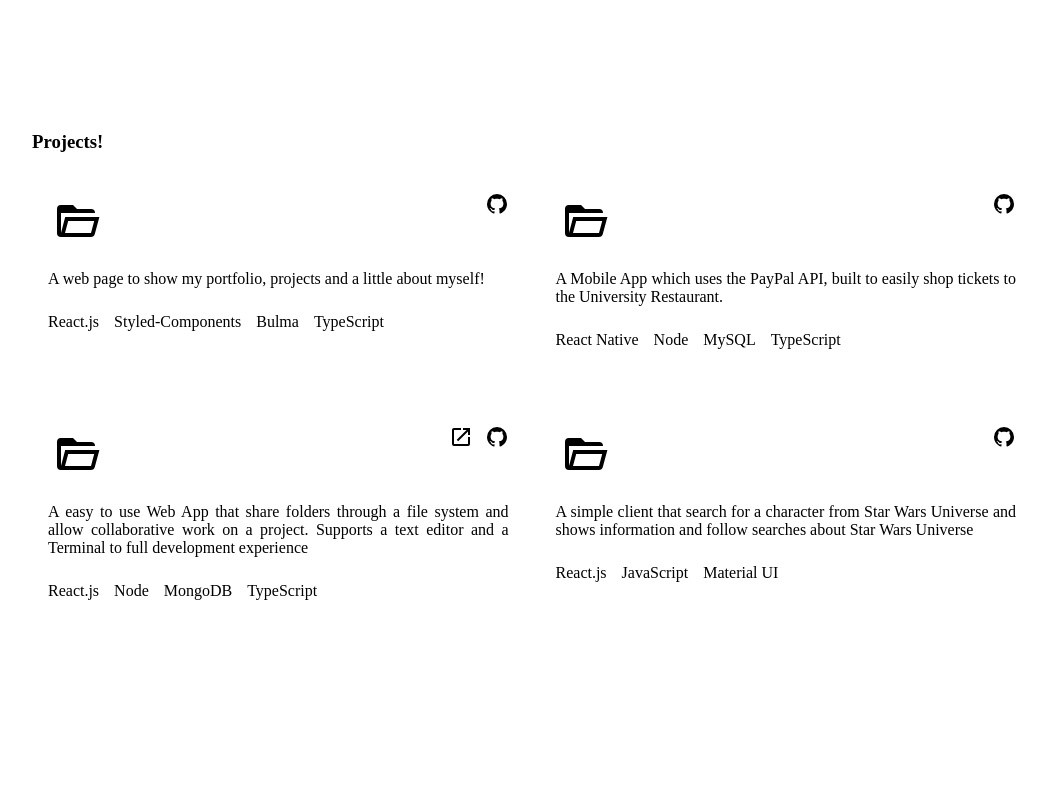
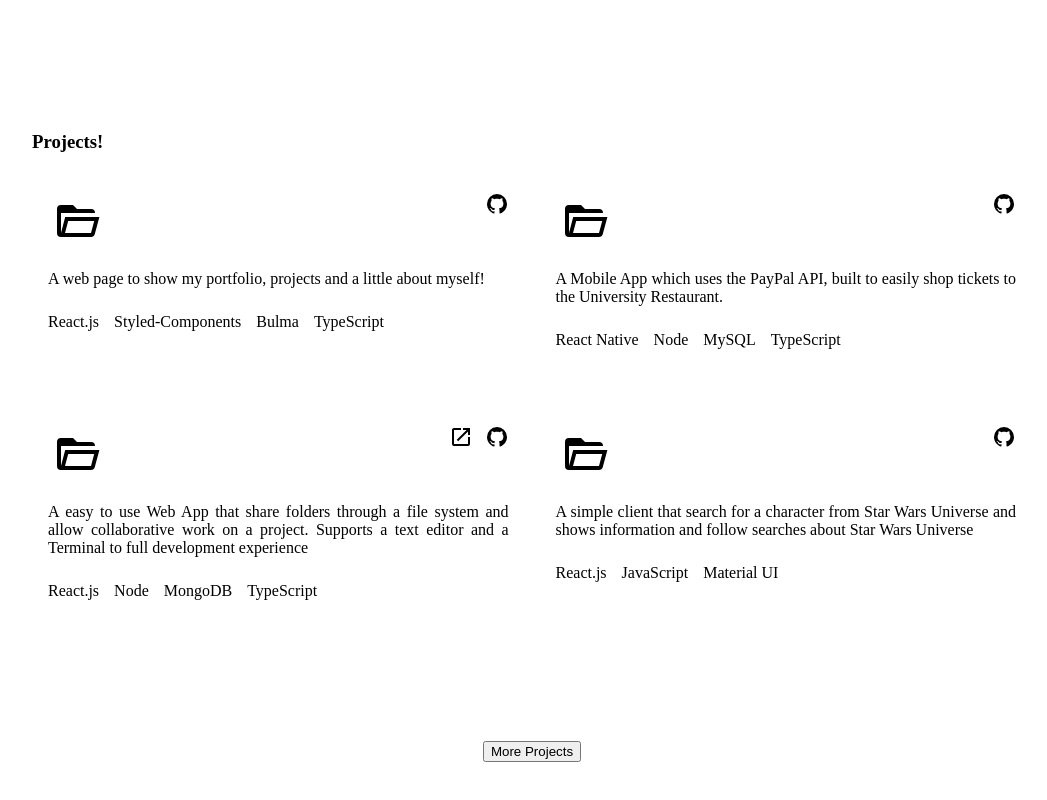
Before and after one commit to Neiva07/personal-webpage, a React (Create React App) app: page / in a window 1280 px wide. Shown: the part 1368-2168 px from the top of the page, without its empty margins (108-1155 px from the left). Built offline with nearby package versions, Linux system fonts and the light colour scheme.

Commit message:
added the button 'more projects'

```diff
--- a/src/Components/Sections/Projects/index.tsx
+++ b/src/Components/Sections/Projects/index.tsx
@@ -1,9 +1,10 @@
-import React from "react";
+import React, { useState, useMemo, useCallback } from "react";
 import { Section, Heading } from "../../../Styles";
 import styled from "styled-components";
 import GithubIcon from "../../Icons/Github";
 import LinkIcon from "../../Icons/Link";
 import FolderIcon from "../../Icons/Folder";
+const NUMPERPAGE = 4;
 
 type Project = {
   title: string;
@@ -26,6 +27,8 @@ const BoxContainer = styled.div`
 
 const ProjectsContainer = styled(Section)`
   position: relative;
+  flex-direction: column;
+  align-items: flex-start;
 `;
 
 const IconLink = styled.a.attrs(() => ({
@@ -67,15 +70,34 @@ const TechList = styled.ul`
     }
   }
 `;
+const Button = styled.button`
+  max-width: 100px;
+  text-align: center;
+  justify-content: center;
+  display: flex;
+  margin: 100px auto 0;
+`;
 
 const Index = (props: Props) => {
+  const [numProjects, setNumProjects] = useState(NUMPERPAGE);
+
   const { title, projects } = props;
+
+  const projectsToShow = useMemo(() => projects.slice(0, numProjects), [
+    numProjects
+  ]);
+
+  const addProjects = useCallback(
+    () => setNumProjects(prevNum => prevNum + NUMPERPAGE),
+    []
+  );
+
   return (
     <ProjectsContainer id="projects">
       <Heading>{title}</Heading>
       <ProjectsGrid>
-        {projects &&
-          projects.map(project => {
+        {projectsToShow &&
+          projectsToShow.map(project => {
             const { github, link, techStack, title, description } = project;
             return (
               <BoxContainer>
@@ -107,6 +129,8 @@ const Index = (props: Props) => {
             );
           })}
       </ProjectsGrid>
+
+      <Button onClick={addProjects}>More Projects</Button>
     </ProjectsContainer>
   );
 };
```
